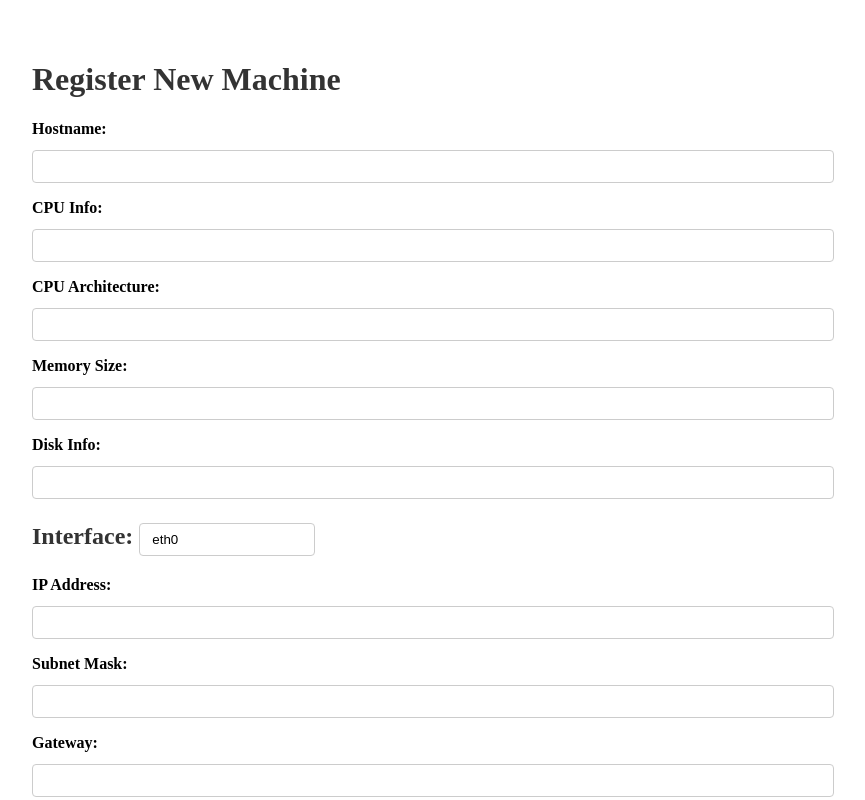
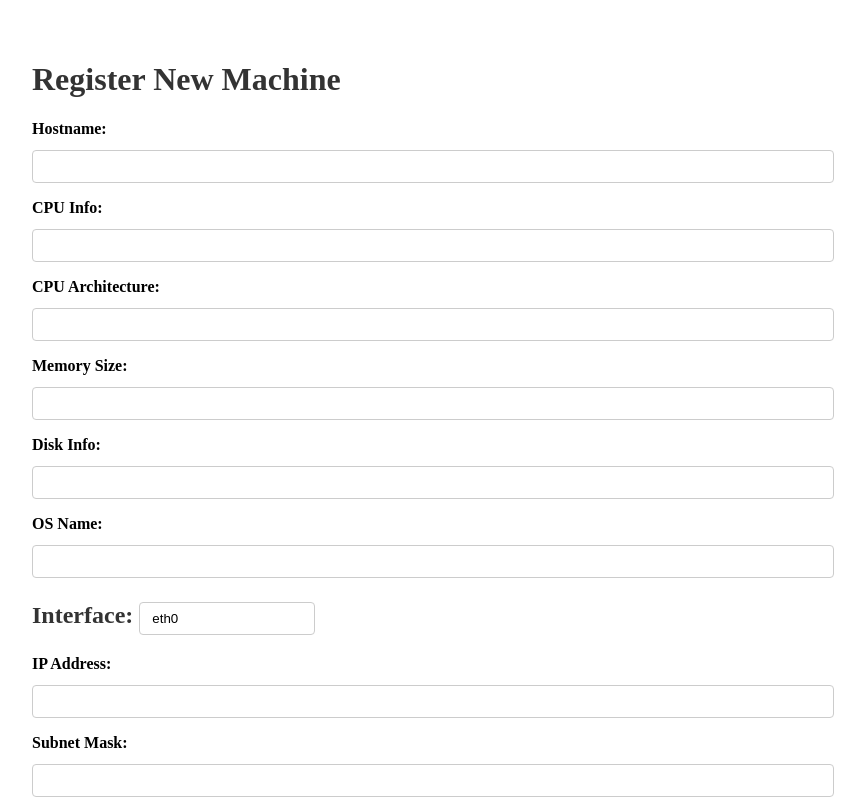
Before and after one commit to BooyahDev/BoopsDB, a Nuxt app in the folder boops-ui/: page /machines/register in a window 1280 px wide. Shown: the top 800 px of the page, without its empty margins (208-1073 px from the left). Built offline with nearby package versions, Linux system fonts and the light colour scheme.

Commit message:
OS名の項目を追加

```diff
--- a/boops-ui/pages/machines/[id].vue
+++ b/boops-ui/pages/machines/[id].vue
@@ -19,6 +19,10 @@
             {{ machine.hostname }}
             <button @click="copyToClipboard(machine.hostname, $event)" class="copy-btn">Copy</button>
           </td>
+        </tr>
+        <tr>
+          <th>OS Name:</th>
+          <td>{{ machine.os_name || 'N/A' }}</td>
         </tr>
         <tr>
           <th>CPU Info:</th>
--- a/boops-ui/pages/machines/index.vue
+++ b/boops-ui/pages/machines/index.vue
@@ -15,6 +15,7 @@
         <tr>
           <th>Hostname</th>
           <th>IP Address</th>
+          <th>OS Name</th>
           <th>Status</th>
           <th>Details</th>
         </tr>
@@ -29,6 +30,7 @@
                 </li>
               </ul>
             </td>
+            <td>{{ machine.os_name || 'Unknown' }}</td>
             <td>{{ machine.status || 'Unknown' }}</td>
             <td>
               <nuxt-link :to="`/machines/${machine.id}`">View Details</nuxt-link>
--- a/boops-ui/pages/machines/register.vue
+++ b/boops-ui/pages/machines/register.vue
@@ -27,6 +27,10 @@
       <div>
         <label for="disk_info">Disk Info:</label>
         <input v-model="newMachine.disk_info" type="text" id="disk_info" />
+      </div>
+      <div>
+        <label for="os_name">OS Name:</label>
+        <input v-model="newMachine.os_name" type="text" id="os_name" />
       </div>
 
       <!-- Interface Form -->
@@ -150,6 +154,7 @@ async function addMachine() {
       cpu_arch: newMachine.value.cpu_arch || '',
       memory_size: newMachine.value.memory_size || '',
       disk_info: newMachine.value.disk_info || '',
+      os_name: newMachine.value.os_name || '',
       interfaces: formattedInterfaces
     })
   });
```
Also changed, not shown: 2 other files (tests, documents, lock files or other folders).
